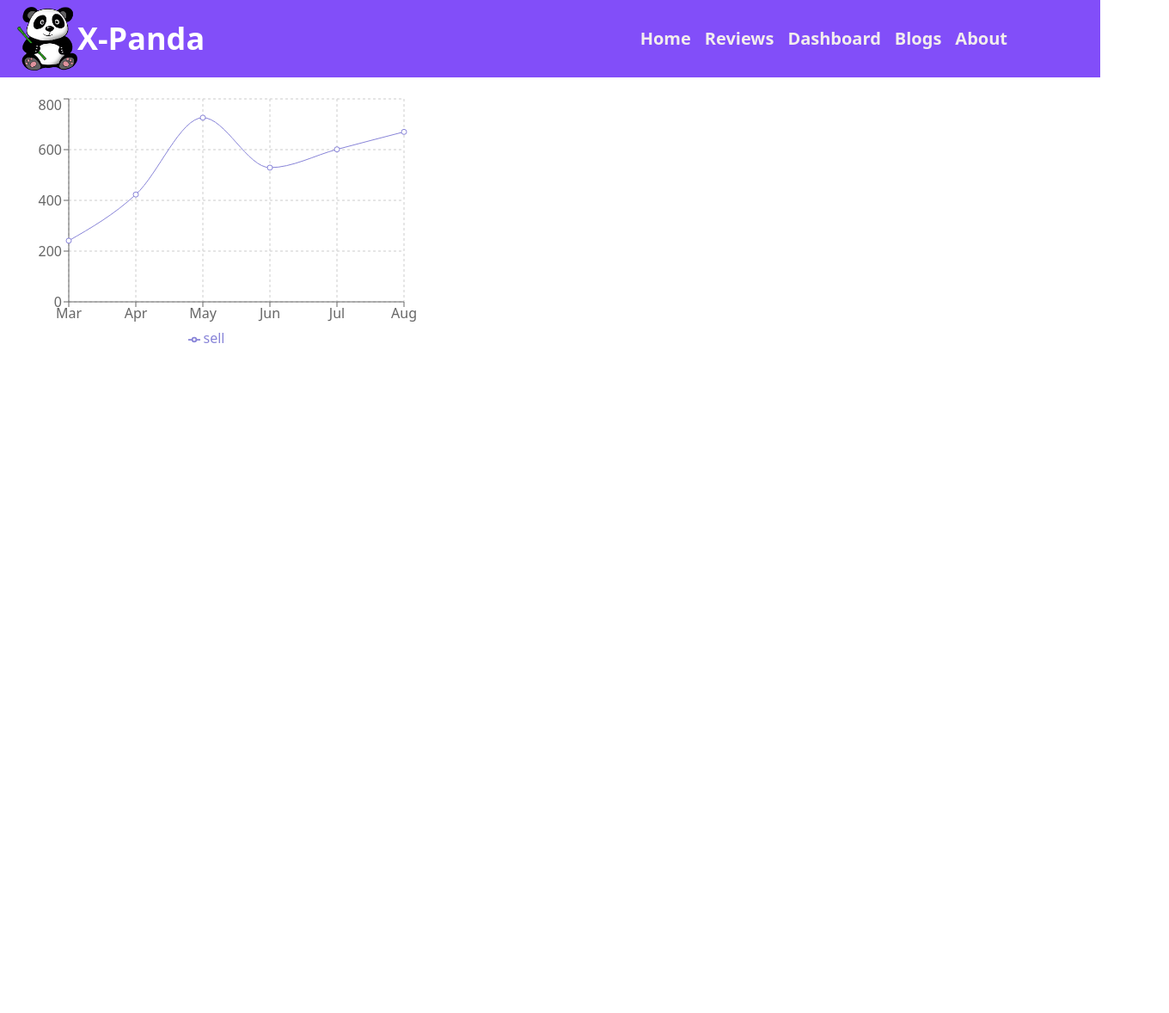
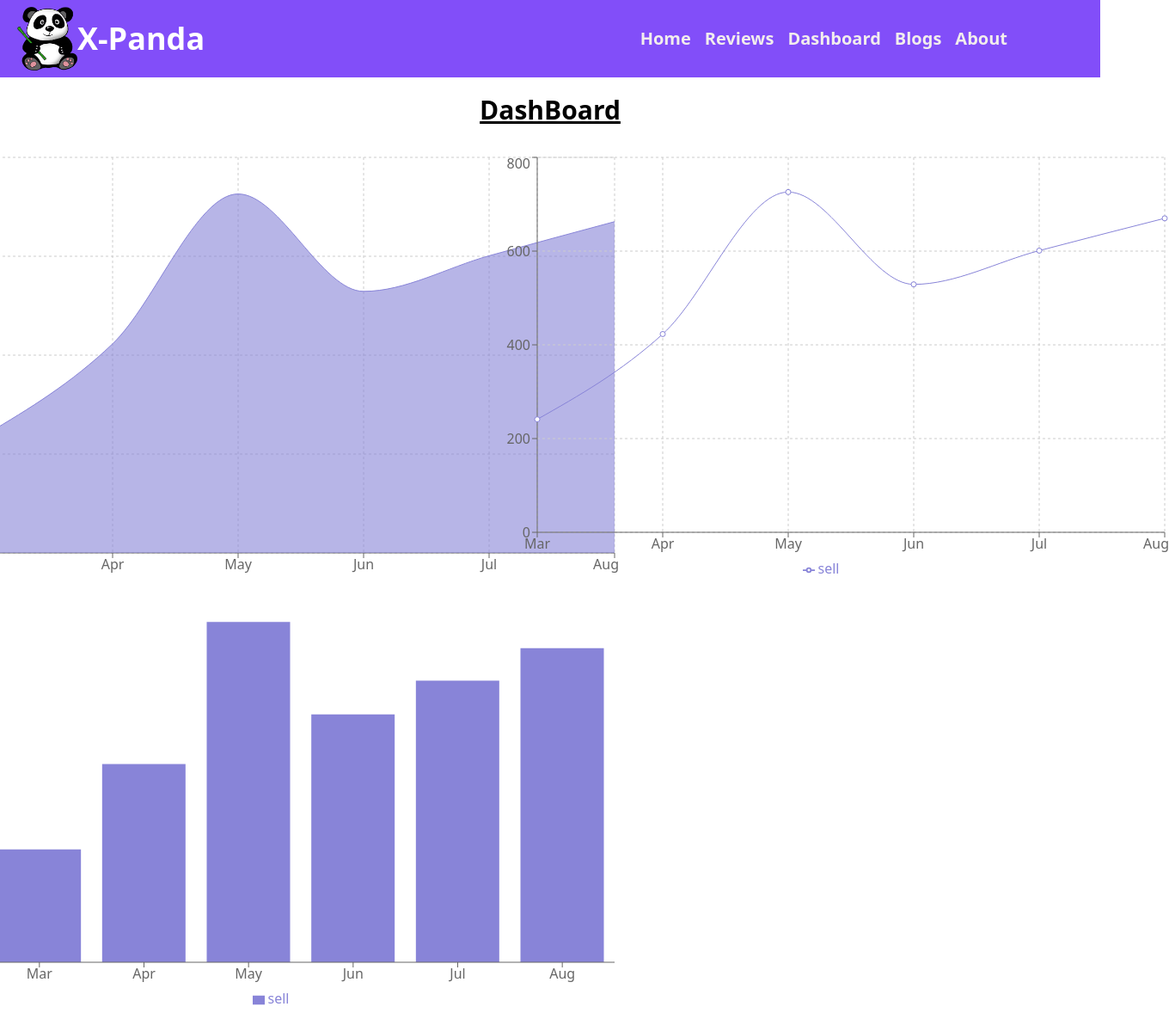
Before and after one commit to arafatlsn/XPANDA, a React (Create React App) app: page /dashboard in a window 1280 px wide. Shown: the whole page at 86% size, 1360 px wide, since content can reach past the window. Before the commit the page ends 800 px from the top, so only its background shows below. Built offline with nearby package versions, Linux system fonts and the light colour scheme.

Commit message:
added more charts

```diff
--- a/src/Components/Dashboard/Dashboard.js
+++ b/src/Components/Dashboard/Dashboard.js
@@ -1,5 +1,5 @@
 import React, { useEffect, useState } from 'react';
-import { LineChart, Line, XAxis, YAxis, CartesianGrid, Tooltip, Legend, ResponsiveContainer } from 'recharts';
+import { LineChart, Line, XAxis, YAxis, CartesianGrid, Tooltip, Legend, ResponsiveContainer, AreaChart, Area, BarChart, Bar } from 'recharts';
 
 
 const Dashboard = () => {
@@ -12,18 +12,27 @@ const Dashboard = () => {
   console.log(chartData)
   return (
     <div>
-
+      <h1 className='text-3xl font-bold underline text-center mb-8'>DashBoard</h1>
+      <div className='grid lg:grid-cols-2 justify-items-center'>
+        <div >
+          <AreaChart
+              width={800}
+              height={500}
+              data={chartData}
+            >
+              <CartesianGrid strokeDasharray="3 3" />
+              <XAxis dataKey="month" />
+              <YAxis />
+              <Tooltip />
+              <Area type="monotone" dataKey="sell" stroke="#8884d8" fill="#8884d8" />
+            </AreaChart>
+          </div>
+          <div>
               {/* <ResponsiveContainer width="100%" height="100%"> */}
                 <LineChart
-            width={500}
-            height={300}
+                  width={800}
+                  height={500}
                   data={chartData}
-            margin={{
-              top: 5,
-              right: 30,
-              left: 20,
-              bottom: 5,
-            }}
                   >
                   <CartesianGrid strokeDasharray="3 3" />
                   <XAxis dataKey="month" />
@@ -33,7 +42,17 @@ const Dashboard = () => {
                   <Line type="monotone" dataKey="sell" stroke="#8884d8" activeDot={{ r: 8 }} />
                 </LineChart>
               {/* </ResponsiveContainer> */}
-
+          </div>
+          <div>
+          <BarChart width={800} height={500} data={chartData}>
+          <Bar dataKey="sell" fill="#8884d8" />
+          <XAxis dataKey="month" />
+          <YAxis />
+          <Tooltip />
+          <Legend />
+        </BarChart>
+          </div>
+        </div>
     </div>
   );
 };
```
Lines whose indentation alone changed are shown as unchanged.
